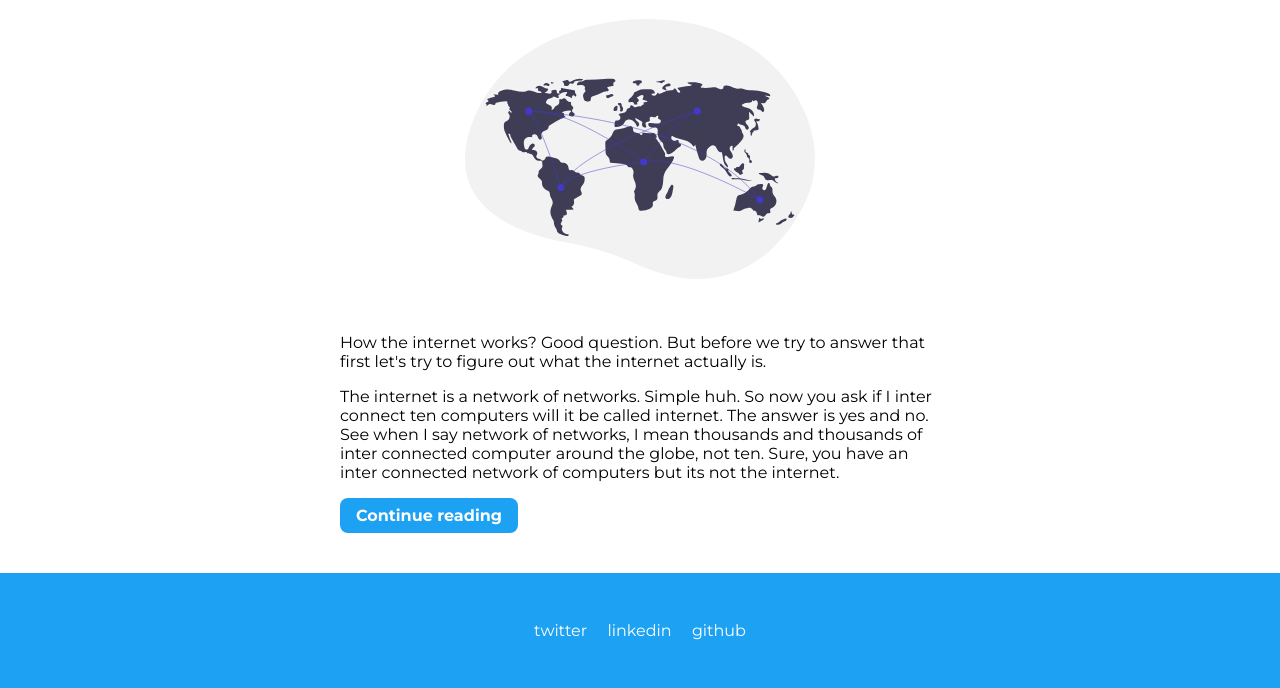
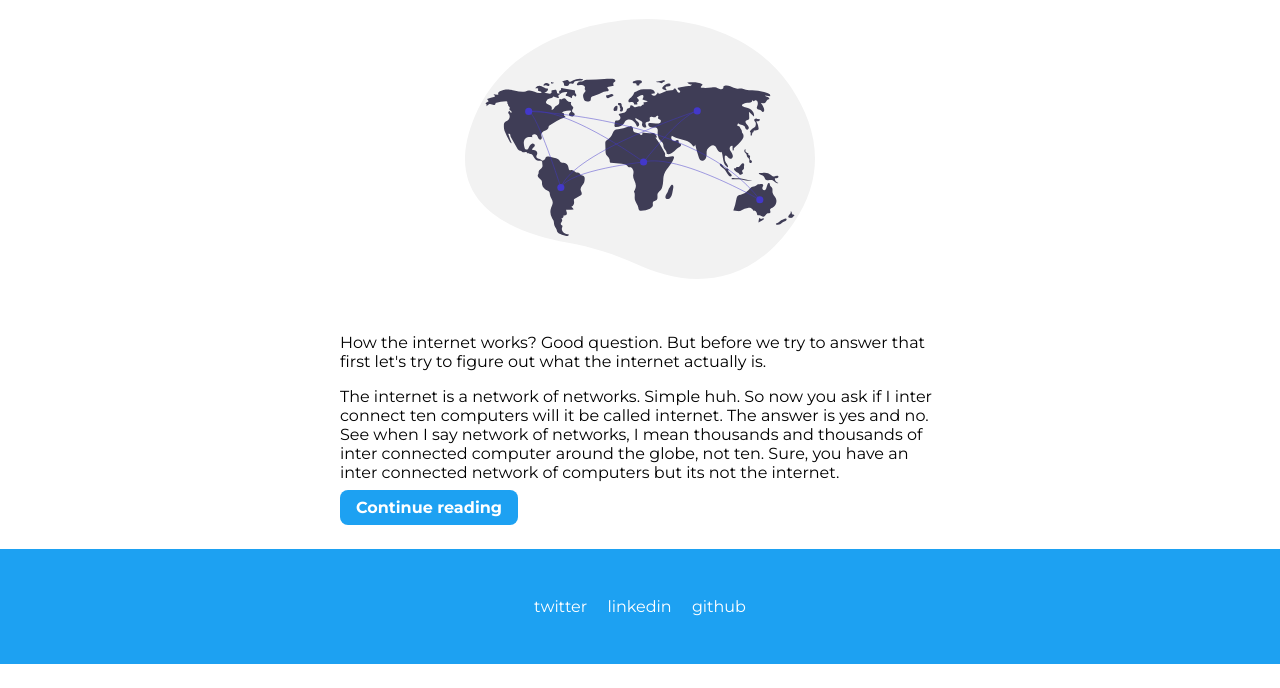
Before and after one commit to shubham-singh/shubhamsingh-site, a plain HTML site: page blogs.html in a window 1280 px wide. Shown: the part 165-853 px from the top of the page. After the commit the page ends 829 px from the top, so only its background shows below. Drawn offline with Linux system fonts and the light colour scheme.

Commit message:
fix continue-reading in blogs.html

```diff
--- a/blogs.html
+++ b/blogs.html
@@ -31,9 +31,8 @@
         <p>The internet is a network of networks. Simple huh. So now you ask if I inter connect ten computers will it be
             called internet. The answer is yes and no. See when I say network of networks, I mean thousands and
             thousands of inter connected computer around the globe, not ten. Sure, you have an inter connected network
-            of computers but its not the internet.
-        <a class="link link-primary" href="/blogs/internet.html">Continue reading</a>
-        </p>
+            of computers but its not the internet.</p>
+        <a class="link link-primary link-margin" href="/blogs/internet.html">Continue reading</a>
     </div>
 
     <footer class="footer">
--- a/styles.css
+++ b/styles.css
@@ -180,6 +180,9 @@ hr {
     margin-bottom: 3rem;
 }
 
+.link-margin {
+    margin-top: -1rem;
+}
 
 @media (max-width: 450px) {
     .navigation .nav-brand {
```
